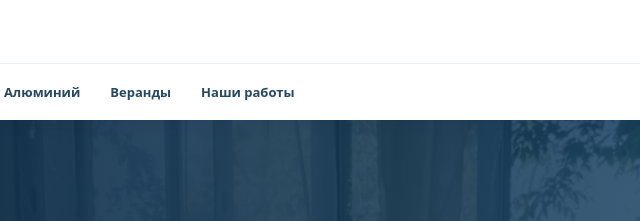
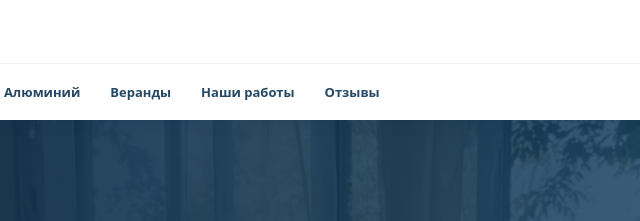
Before and after one commit to alekalek88312-sys/prookna24, a plain HTML site: page remont-okon.html in a window 1280 px wide. Shown: the top 221 px of the page, 409-1049 px from the left. Drawn offline with Linux system fonts and the light colour scheme.

Commit message:
Добавить ссылку «Отзывы» в навигацию без удаления разделов

```diff
--- a/remont-okon.html
+++ b/remont-okon.html
@@ -46,7 +46,7 @@ document.addEventListener("click",function(event){
 </script>
 <!-- /Yandex.Metrika counter -->
 <script type="application/ld+json">{"@context":"https://schema.org","@type":"BreadcrumbList","itemListElement":[{"@type":"ListItem","position":1,"name":"Главная","item":"https://alekalek88312-sys.github.io/prookna24/"},{"@type":"ListItem","position":2,"name":"Ремонт и регулировка окон","item":"https://alekalek88312-sys.github.io/prookna24/remont-okon.html"}]}</script></head>
-<body><noscript><div><img src="https://mc.yandex.ru/watch/114624151" style="position:absolute;left:-9999px" alt=""></div></noscript><header><div class="wrap top"><a class="logo" href="index.html">Про<span>Окна24</span></a><a class="phone" href="tel:+79233352454">☎ +7 923 335-24-54</a></div><nav class="navrow" aria-label="Основные разделы"><div class="wrap navbar"><a class="navlink" href="remont-okon.html" aria-current="page">Ремонт окон</a><a class="navlink" href="okna-pvh.html">Окна ПВХ</a><a class="navlink" href="balkony.html">Балконы</a><a class="navlink" href="alyuminievye-konstrukcii.html">Алюминий</a><a class="navlink" href="osteklenie-verand.html">Веранды</a><a class="navlink" href="index.html#works">Наши работы</a></div></nav></header><main><div class="service-hero" style="--hero-image:url('images/balcony-interior-1.webp')"><div class="wrap"><div class="breadcrumbs"><a href="index.html">Главная</a> / Ремонт и регулировка окон</div><div class="eyebrow">Ремонт окон · Красноярск</div><h1>Ремонт и регулировка пластиковых окон в Красноярске</h1><p class="page-intro">Дует из окна, створка плохо закрывается или заклинивает фурнитура? Поможем определить причину и подобрать способ ремонта. Выезд мастера по Красноярску.</p><div class="actions"><a class="btn" href="tel:+79233352454">📞 Позвонить мастеру</a><a class="btn secondary" href="index.html#request">Задать вопрос</a></div></div></div>
+<body><noscript><div><img src="https://mc.yandex.ru/watch/114624151" style="position:absolute;left:-9999px" alt=""></div></noscript><header><div class="wrap top"><a class="logo" href="index.html">Про<span>Окна24</span></a><a class="phone" href="tel:+79233352454">☎ +7 923 335-24-54</a></div><nav class="navrow" aria-label="Основные разделы"><div class="wrap navbar"><a class="navlink" href="remont-okon.html" aria-current="page">Ремонт окон</a><a class="navlink" href="okna-pvh.html">Окна ПВХ</a><a class="navlink" href="balkony.html">Балконы</a><a class="navlink" href="alyuminievye-konstrukcii.html">Алюминий</a><a class="navlink" href="osteklenie-verand.html">Веранды</a><a class="navlink" href="index.html#works">Наши работы</a><a class="navlink" href="index.html#reviews">Отзывы</a></div></nav></header><main><div class="service-hero" style="--hero-image:url('images/balcony-interior-1.webp')"><div class="wrap"><div class="breadcrumbs"><a href="index.html">Главная</a> / Ремонт и регулировка окон</div><div class="eyebrow">Ремонт окон · Красноярск</div><h1>Ремонт и регулировка пластиковых окон в Красноярске</h1><p class="page-intro">Дует из окна, створка плохо закрывается или заклинивает фурнитура? Поможем определить причину и подобрать способ ремонта. Выезд мастера по Красноярску.</p><div class="actions"><a class="btn" href="tel:+79233352454">📞 Позвонить мастеру</a><a class="btn secondary" href="index.html#request">Задать вопрос</a></div></div></div>
 <section><div class="wrap"><div class="service-grid"><article><h2>Что входит в услугу</h2><ul class="bulletlist"><li>Регулировка створок, прижима и механизмов открывания</li><li>Устранение продувания и неплотного прилегания</li><li>Замена изношенных уплотнителей</li><li>Ремонт и замена элементов оконной фурнитуры</li><li>Обслуживание и профилактика окон ПВХ</li></ul></article><aside class="tile"><h2>Стоимость и выезд</h2><p>Работы по ремонту и регулировке — от 500 ₽. Итоговая стоимость зависит от неисправности и объёма работ.</p><p class="note">Работаем с выездом по Красноярску. Выезд в пригород — по согласованию.</p><div class="actions"><a class="btn blue" href="tel:+79233352454">Уточнить стоимость</a></div></aside></div></div></section>
 <section class="bg"><div class="wrap"><h2>Как заказать</h2><p class="muted">Согласуем работы до начала выполнения заказа.</p><div class="grid"><article class="tile"><h3>1. Опишите симптомы: где дует, что заедает, как открывается створка.</h3></article><article class="tile"><h3>2. Обсудим время выезда и осмотр конструкции.</h3></article><article class="tile"><h3>3. После определения причины согласуем объём и стоимость работ.</h3></article></div></div></section>
 <section><div class="wrap"><h2>Другие работы «ПроОкна24»</h2><p class="muted">Фотографии остекления балконов и москитных сеток из нашего портфолио. По ремонту окон расскажем подробнее при обращении.</p><div class="gallery-3"><figure><a href="images/balcony-interior-1.webp" target="_blank" rel="noopener"><img src="images/balcony-interior-1.webp" alt="Остеклённый балкон — работа ПроОкна24" loading="lazy" width="540" height="360"></a><figcaption>Остеклённый балкон</figcaption></figure><figure><a href="images/mosquito-screen.webp" target="_blank" rel="noopener"><img src="images/mosquito-screen.webp" alt="Москитная сетка — работа ПроОкна24" loading="lazy" width="540" height="360"></a><figcaption>Москитная сетка</figcaption></figure><figure><a href="images/balcony-white.webp" target="_blank" rel="noopener"><img src="images/balcony-white.webp" alt="Остекление балкона — работа ПроОкна24" loading="lazy" width="540" height="360"></a><figcaption>Остекление балкона</figcaption></figure></div><div class="actions"><a class="btn blue" href="index.html#works">Смотреть все 13 фотографий</a></div></div></section>
```
